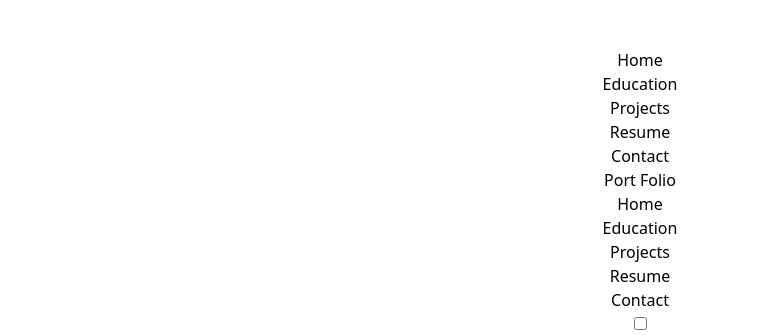
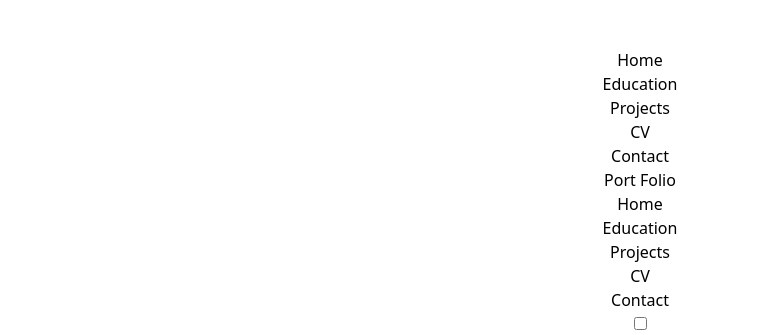
Before and after one commit to JannatulAfrozFaria/port-folio-jannatul-afroz-faria, a React (Vite) app: page / in a window 1280 px wide. Shown: the part 1200-1535 px from the top of the page, without its empty margins (0-783 px from the left). Built offline with nearby package versions, Linux system fonts and the light colour scheme.

Commit message:
navbar modified

```diff
--- a/src/Shared/Navbar.jsx
+++ b/src/Shared/Navbar.jsx
@@ -25,7 +25,7 @@ const Navbar = () => {
         <li> <NavLink to='/' >Home</NavLink> </li>
         <li> <NavLink to='/education' >Education</NavLink> </li>
         <li> <NavLink to='/projects' >Projects</NavLink> </li>
-        <li> <NavLink to='/resume' >Resume</NavLink> </li>
+        <li> <NavLink to='/resume' >CV</NavLink> </li>
         <li> <NavLink to='/contactPage' >Contact</NavLink> </li>
     </>
 
```
